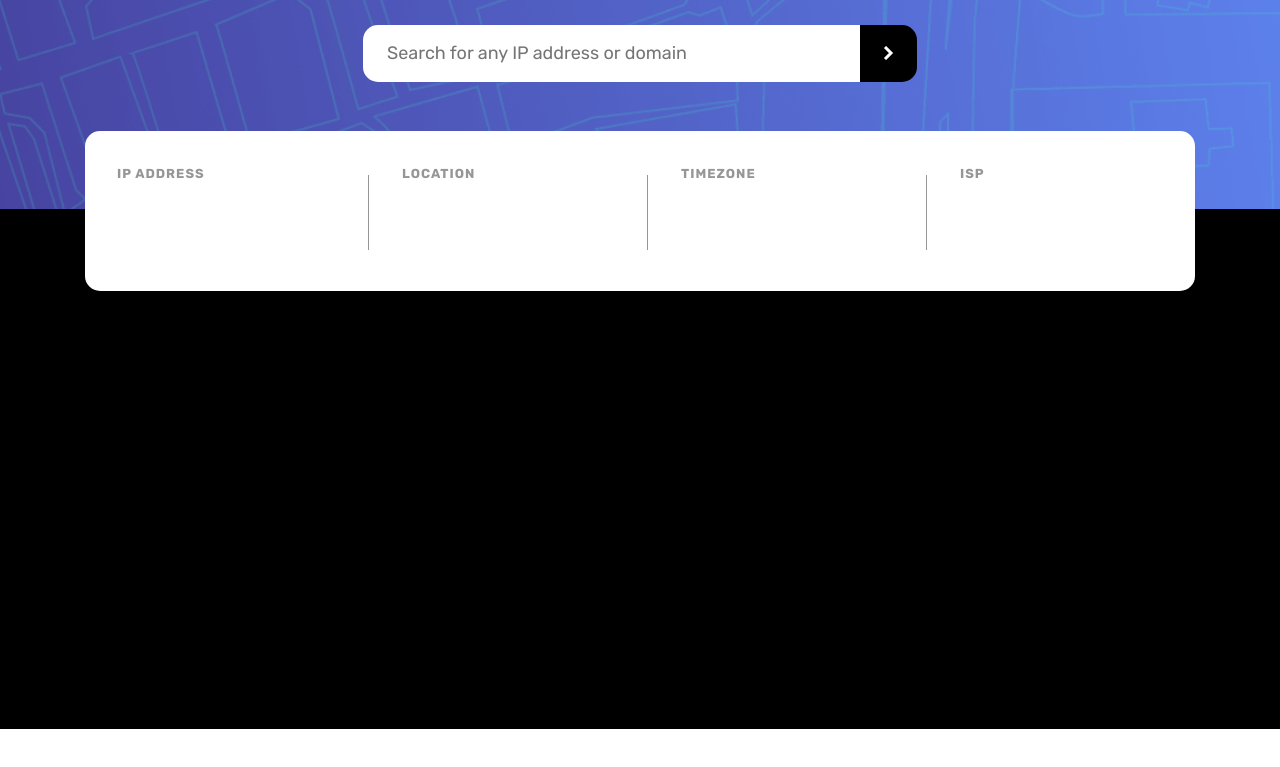
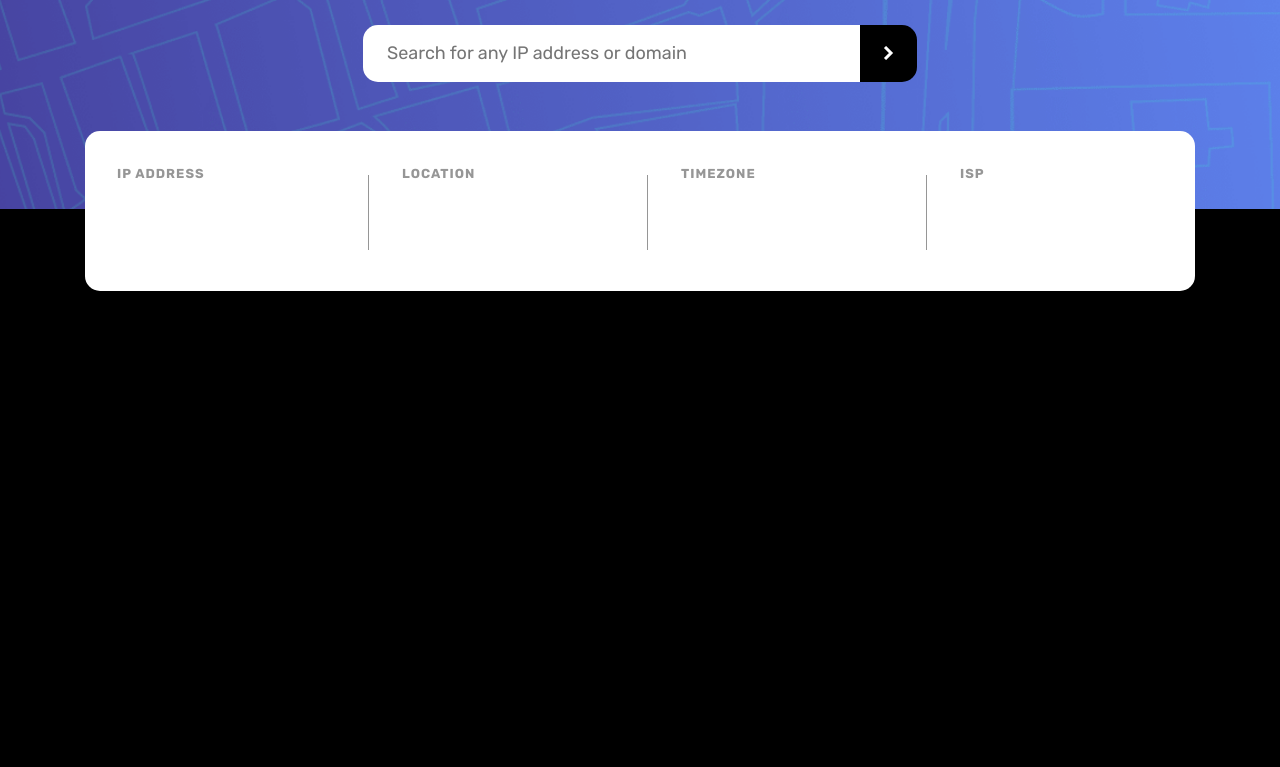
Before and after one commit to Samuel-Amaro/ip-address-tracker, a plain HTML site: page index.html in a window 1280 px wide. Shown: the part 69-836 px from the top of the page. Before the commit the page ends 800 px from the top, so only its background shows below. Drawn offline with nearby package versions, Linux system fonts and the light colour scheme; no server answers.

Commit message:
refactor codde height map

```diff
--- a/css/styles.css
+++ b/css/styles.css
@@ -165,6 +165,13 @@ html {
   }
 }
 
+@media screen and (min-width: 800px) {
+  .map {
+    min-height: 100vh;
+    height: 100%;
+  }
+}
+
 /**breakpoint 960px ou 1080px ou 1100px**/
 @media screen and (min-width: 1100px) {
   .header {
@@ -254,8 +261,4 @@ html {
     height: 66px;
     overflow-y: auto;
   }
-
-  .map {
-    height: 520px;
 }
-}
```
Lines whose indentation alone changed are shown as unchanged.
